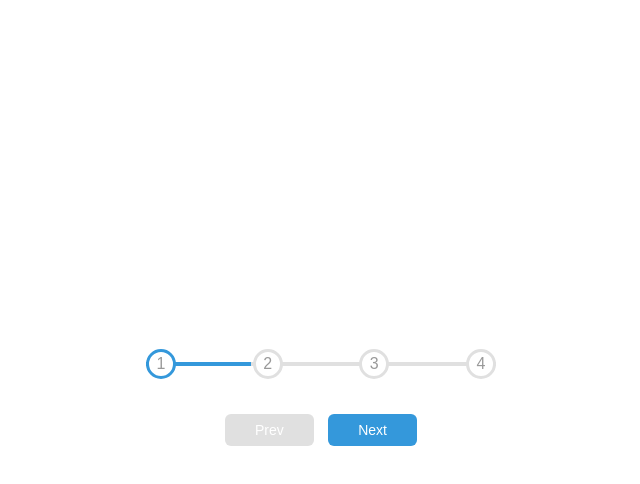
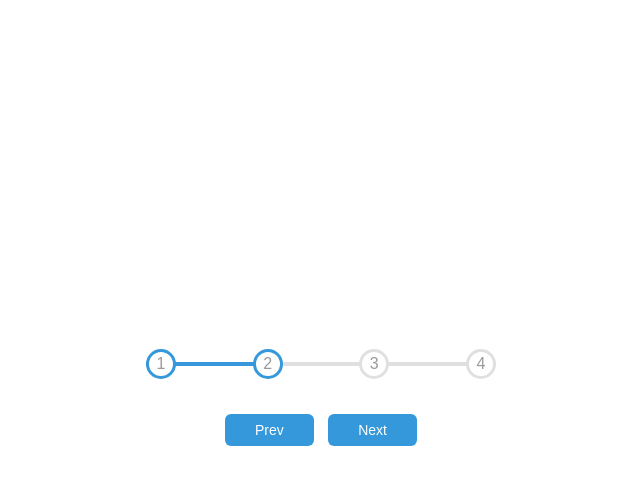
Before and after one commit to dev-vikasgupta/design-kicks, a plain HTML site: page index.html in a window 1280 px wide. Both pictures are taken after a click on the button "Next". Shown: the whole page, without its empty margins (319-959 px from the left). Drawn offline with Linux system fonts and the light colour scheme; a web font is replaced by a local one.

Commit message:
* script added in progress bar

```diff
--- a/script.js
+++ b/script.js
@@ -0,0 +1,47 @@
+// Progress Steps
+function initProgressSteps() {
+  const prev = document.getElementById('prev')
+  const next = document.getElementById('next')
+  const circles = document.querySelectorAll('.circle')
+  let currentActive = 1
+  prev.addEventListener('click', function () {
+    currentActive--
+    if (currentActive < 1) {
+      currentActive = 1
+    }
+    updateProgressSteps(currentActive, circles)
+  })
+  next.addEventListener('click', function () {
+    currentActive++
+    if (currentActive > circles.length) {
+      currentActive = circles.length
+    }
+    updateProgressSteps(currentActive, circles)
+  })
+}
+function updateProgressSteps(currentActive, circles) {
+  const prev = document.getElementById('prev')
+  const next = document.getElementById('next')
+  const progress = document.getElementById('progress')
+  // Update the active state of circles
+  circles.forEach((circle, idx) => {
+    if (idx < currentActive) {
+      circle.classList.add('active')
+    } else {
+      circle.classList.remove('active')
+    }
+  })
+  const totalActive = document.querySelectorAll('.circle.active').length
+  const totalCircles = circles.length
+  const activeLineWidth = ((totalActive - 1) / (totalCircles - 1)) * 100 + '%'
+  progress.style.width = activeLineWidth
+  if (currentActive === 1) {
+    prev.disabled = true
+  } else if (currentActive === totalCircles) {
+    next.disabled = true
+  } else {
+    prev.disabled = false
+    next.disabled = false
+  }
+}
+initProgressSteps()
--- a/style.css
+++ b/style.css
@@ -45,7 +45,7 @@ body {
   left: 0;
   transform: translateY(-50%);
   height: 4px;
-  width: 30%;
+  width: 0%;
   z-index: -1;
   transition: 0.4s ease;
 }
```
